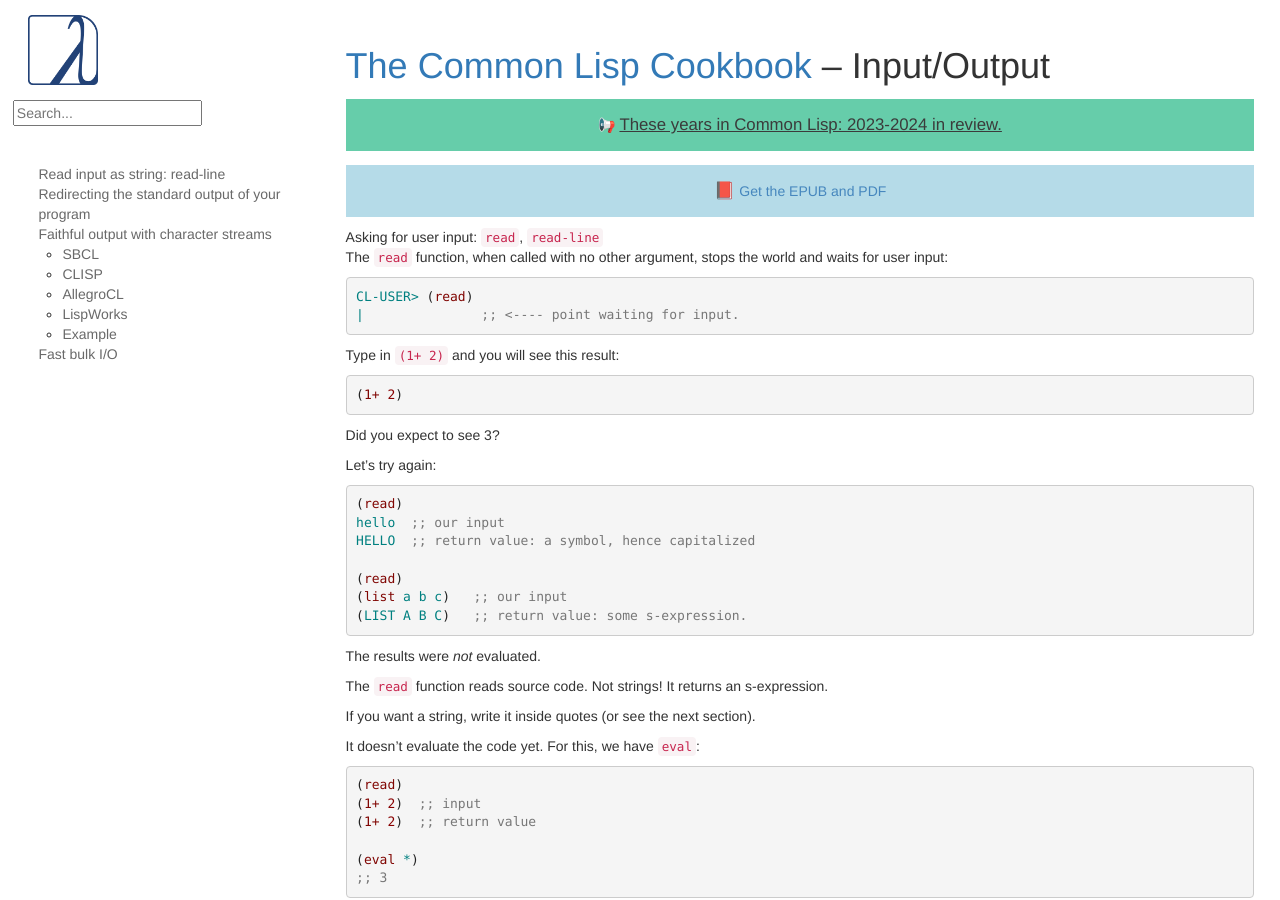
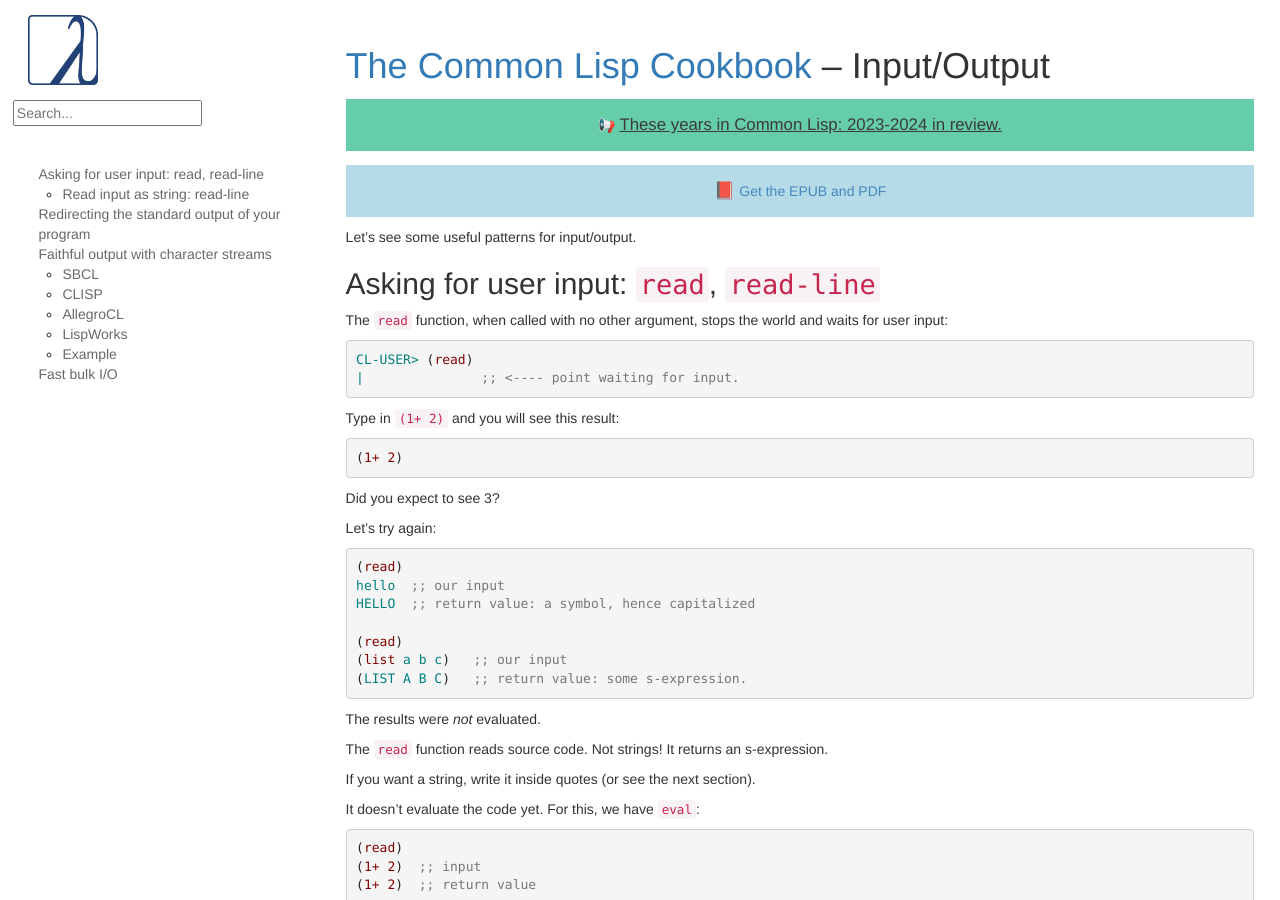
Before and after one commit to LispCookbook/cl-cookbook, a Jekyll site: the page built from io.md, in a window 1280 px wide and 900 px high. Built offline with Jekyll 4.4.1, drawn with Linux system fonts in a browser that asks for light colours.

Commit message:
(minor) i/o: need content before header and first section

```diff
--- a/io.md
+++ b/io.md
@@ -1,6 +1,8 @@
 ---
 title: Input/Output
 ---
+
+Let's see some useful patterns for input/output.
 
 ## Asking for user input: `read`, `read-line`
 
```
